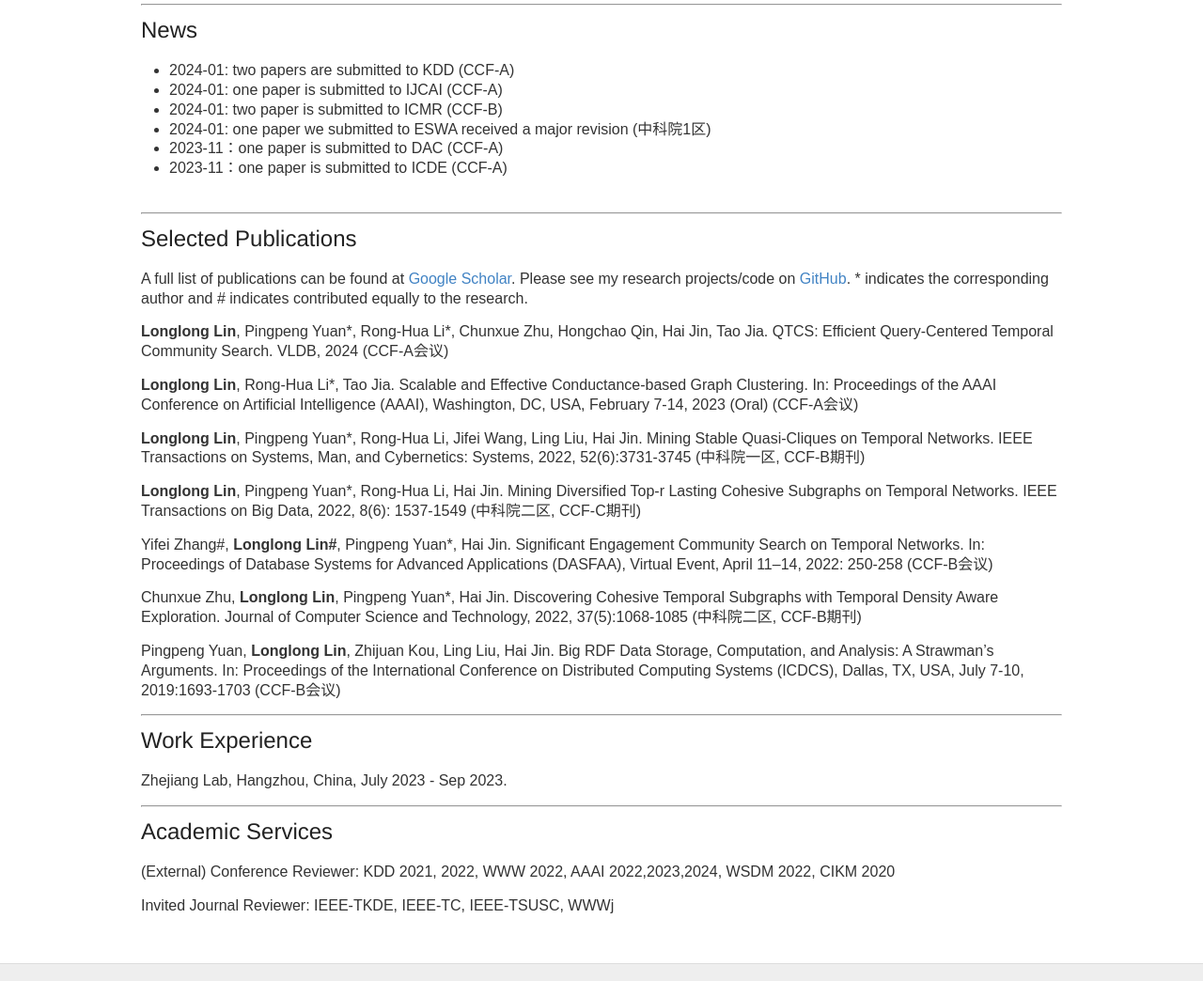
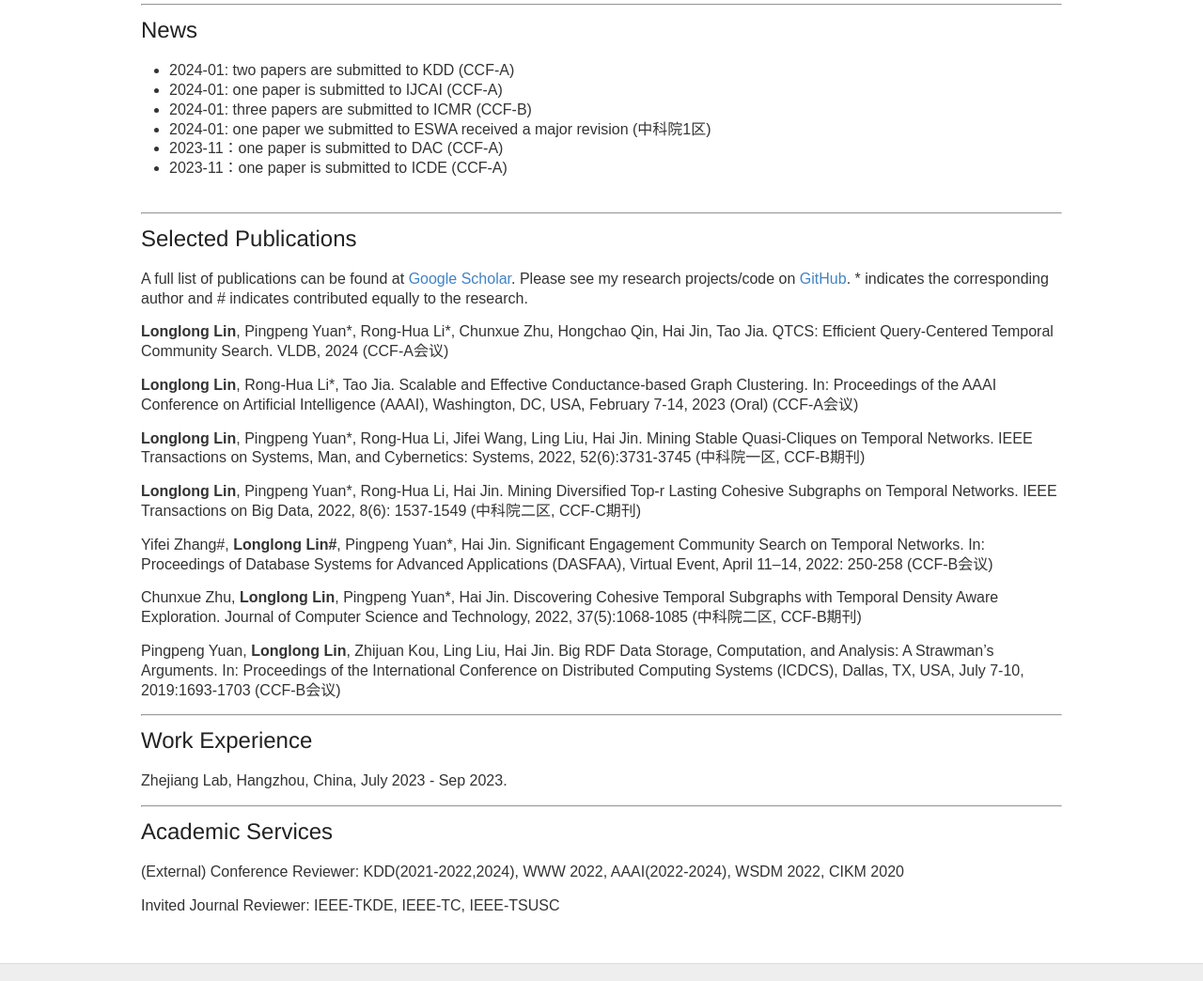
Before and after one commit to longlonglin/longlonglin.github.io, a Jekyll site: the page built from index.md, in a window 1280 px wide. Shown: the part 541-1585 px from the top of the page at 94% size. Built offline with Jekyll 4.4.1, drawn with Linux system fonts in a browser that asks for light colours; our own code applies the rules of GitHub Pages for plain Markdown files.

Commit message:
Update index.md

```diff
--- a/index.md
+++ b/index.md
@@ -16,7 +16,7 @@ ___
 ## News
 * 2024-01: two papers are submitted to KDD  (CCF-A)
 * 2024-01: one paper is submitted to IJCAI  (CCF-A)
-* 2024-01: two paper is submitted to ICMR  (CCF-B)
+* 2024-01: three papers are submitted to ICMR  (CCF-B)
 * 2024-01: one paper we submitted to ESWA received a major revision (中科院1区)
 * 2023-11：one paper is submitted to  DAC (CCF-A)
 * 2023-11：one paper is submitted to  ICDE (CCF-A)
@@ -50,6 +50,6 @@ Zhejiang Lab, Hangzhou, China, July 2023 - Sep 2023.
 ___
 ## Academic Services
 
-(External) Conference Reviewer: KDD 2021, 2022, WWW 2022, AAAI 2022,2023,2024, WSDM 2022, CIKM 2020
+(External) Conference Reviewer: KDD(2021-2022,2024), WWW 2022, AAAI(2022-2024), WSDM 2022, CIKM 2020
 
-Invited Journal Reviewer: IEEE-TKDE, IEEE-TC, IEEE-TSUSC, WWWj
+Invited Journal Reviewer: IEEE-TKDE, IEEE-TC, IEEE-TSUSC
```
